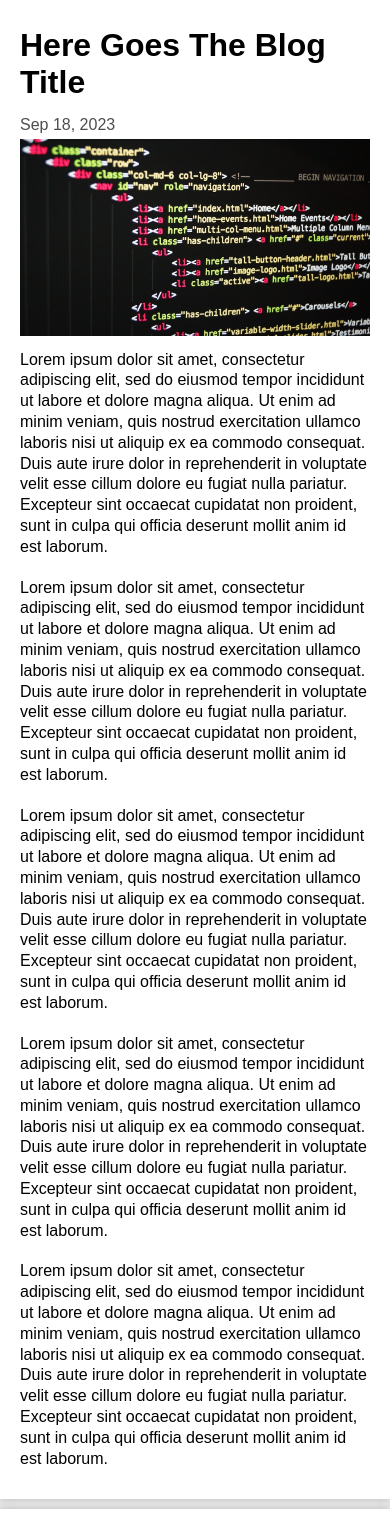
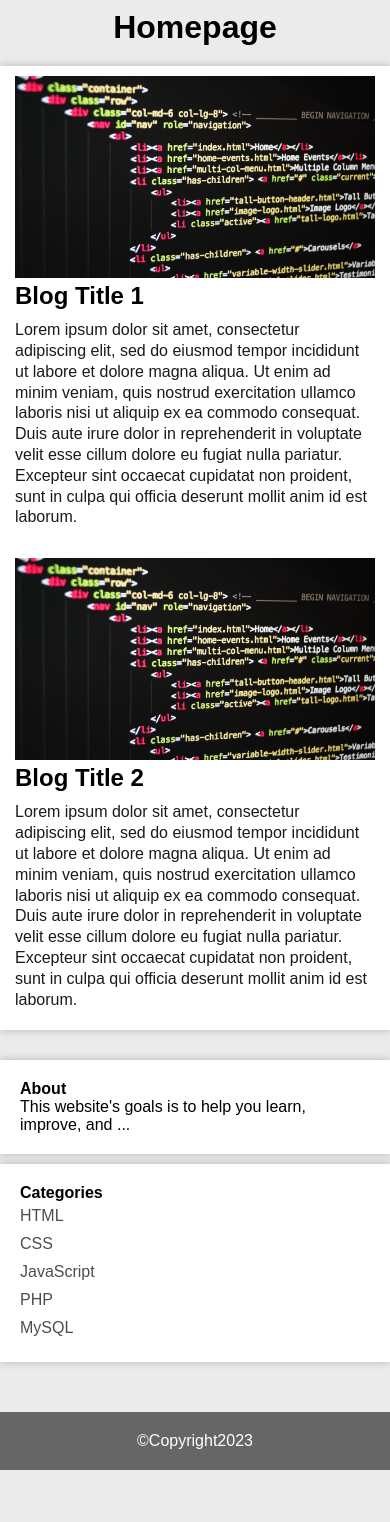
Before and after one commit to balbarona09/responsive-blog-layout-in-css, a plain HTML site: page index.html in a window 390 px wide. Shown: the part 78-1600 px from the top of the page. After the commit the page ends 1548 px from the top, so only its background shows below. Drawn offline with Linux system fonts and the light colour scheme.

Commit message:
Added a homepage

```diff
--- a/index.html
+++ b/index.html
@@ -12,7 +12,7 @@
     <nav>
       <div class="navbar" id="navbar">
         <button class="navbar-close" id="navbar-close">&times;</button>
-        <a href="#home" class="navbar-link"><img src="logo.svg" class="navbar-logo" alt="home"></a>
+        <a href="./" class="navbar-link"><img src="logo.svg" class="navbar-logo" alt="home"></a>
         <a href="#about" class="navbar-link">About</a>
         <a href="#contact" class="navbar-link">Contact</a>
         <a href="#privacy-policy" class="navbar-link">Privacy Policy</a>
@@ -20,20 +20,25 @@
       </div>
       <div class="navbar-small-screen">
         <button id="navbar-open" class="navbar-open"><i class="fas fa-bars"></i></button>
-        <a href="#home" class="navbar-link"><img src="logo.svg" class="navbar-logo" alt="home"></a>
+        <a href="./" class="navbar-link"><img src="logo.svg" class="navbar-logo" alt="home"></a>
       </div>
     </nav>
+    <h1 class="page-title">Homepage</h1>
     <div class="top-container">
-      <main class="main-content">
-        <h1 class="blog-title">Here Goes The Blog Title</h1>
-        <p class="blog-date">Sep 18, 2023</p>
-        <img src="pexels-pixabay-270404.jpg" alt="image" class="image">
-        <div>
-          <p class="blog-paragraph">Lorem ipsum dolor sit amet, consectetur adipiscing elit, sed do eiusmod tempor incididunt ut labore et dolore magna aliqua. Ut enim ad minim veniam, quis nostrud exercitation ullamco laboris nisi ut aliquip ex ea commodo consequat. Duis aute irure dolor in reprehenderit in voluptate velit esse cillum dolore eu fugiat nulla pariatur. Excepteur sint occaecat cupidatat non proident, sunt in culpa qui officia deserunt mollit anim id est laborum.</p>
-          <p class="blog-paragraph">Lorem ipsum dolor sit amet, consectetur adipiscing elit, sed do eiusmod tempor incididunt ut labore et dolore magna aliqua. Ut enim ad minim veniam, quis nostrud exercitation ullamco laboris nisi ut aliquip ex ea commodo consequat. Duis aute irure dolor in reprehenderit in voluptate velit esse cillum dolore eu fugiat nulla pariatur. Excepteur sint occaecat cupidatat non proident, sunt in culpa qui officia deserunt mollit anim id est laborum.</p>
-          <p class="blog-paragraph">Lorem ipsum dolor sit amet, consectetur adipiscing elit, sed do eiusmod tempor incididunt ut labore et dolore magna aliqua. Ut enim ad minim veniam, quis nostrud exercitation ullamco laboris nisi ut aliquip ex ea commodo consequat. Duis aute irure dolor in reprehenderit in voluptate velit esse cillum dolore eu fugiat nulla pariatur. Excepteur sint occaecat cupidatat non proident, sunt in culpa qui officia deserunt mollit anim id est laborum.</p>
-          <p class="blog-paragraph">Lorem ipsum dolor sit amet, consectetur adipiscing elit, sed do eiusmod tempor incididunt ut labore et dolore magna aliqua. Ut enim ad minim veniam, quis nostrud exercitation ullamco laboris nisi ut aliquip ex ea commodo consequat. Duis aute irure dolor in reprehenderit in voluptate velit esse cillum dolore eu fugiat nulla pariatur. Excepteur sint occaecat cupidatat non proident, sunt in culpa qui officia deserunt mollit anim id est laborum.</p>
-          <p class="blog-paragraph">Lorem ipsum dolor sit amet, consectetur adipiscing elit, sed do eiusmod tempor incididunt ut labore et dolore magna aliqua. Ut enim ad minim veniam, quis nostrud exercitation ullamco laboris nisi ut aliquip ex ea commodo consequat. Duis aute irure dolor in reprehenderit in voluptate velit esse cillum dolore eu fugiat nulla pariatur. Excepteur sint occaecat cupidatat non proident, sunt in culpa qui officia deserunt mollit anim id est laborum.</p>
+      <main class="main-content homepage">
+        <div class="blog-post-item">
+          <a href="post.html" class="blog-link">
+            <img src="pexels-pixabay-270404.jpg" alt="image1" class="image">
+            <h2>Blog Title 1</h2>
+          </a>
+          <p class="blog-text">Lorem ipsum dolor sit amet, consectetur adipiscing elit, sed do eiusmod tempor incididunt ut labore et dolore magna aliqua. Ut enim ad minim veniam, quis nostrud exercitation ullamco laboris nisi ut aliquip ex ea commodo consequat. Duis aute irure dolor in reprehenderit in voluptate velit esse cillum dolore eu fugiat nulla pariatur. Excepteur sint occaecat cupidatat non proident, sunt in culpa qui officia deserunt mollit anim id est laborum.</p>
+        </div>
+        <div class="blog-post-item">
+          <a href="post.html" class="blog-link">
+            <img src="pexels-pixabay-270404.jpg" alt="image1" class="image">
+            <h2>Blog Title 2</h2>
+          </a>
+          <p class="blog-text">Lorem ipsum dolor sit amet, consectetur adipiscing elit, sed do eiusmod tempor incididunt ut labore et dolore magna aliqua. Ut enim ad minim veniam, quis nostrud exercitation ullamco laboris nisi ut aliquip ex ea commodo consequat. Duis aute irure dolor in reprehenderit in voluptate velit esse cillum dolore eu fugiat nulla pariatur. Excepteur sint occaecat cupidatat non proident, sunt in culpa qui officia deserunt mollit anim id est laborum.</p>
         </div>
       </main>
       <aside class="side-container">
--- a/style.css
+++ b/style.css
@@ -1,3 +1,4 @@
+/* CSS Reset - Start */
 * {
   padding: 0;
   margin: 0;
@@ -7,6 +8,9 @@ body {
   font-family: sans-serif;
   background: hsl(0, 0%, 92%);
 }
+/* CSS Reset - End */
+
+/* Navbar - Start */
 .navbar {
   display: flex;
   justify-content: space-evenly;
@@ -29,9 +33,6 @@ body {
 }
 .navbar-small-screen, .navbar-close {
   display: none;
-}
-.content {
-  padding: 20px;
 }
 
 @media screen and (max-width: 992px) {
@@ -86,7 +87,9 @@ body {
     width: 270px;
   }
 }
+/* Navbar - End */
 
+/* Content Layout - Start*/
 .top-container {
   display: flex;
   flex-wrap: wrap;
@@ -101,33 +104,64 @@ body {
 }
 .main-content, .side-content {
   box-shadow: 0px 0px 8px hsl(0, 0%, 70%);
-  padding: 20px;
   background: white;
   margin-bottom: 10px;
 }
+.side-content {
+  padding: 20px;
+}
+
+/* For Homepage */
+.main-content.homepage {
+  display: flex;
+  flex-wrap: wrap;
+}
+.blog-post-item {
+  flex-basis: 50%;
+  padding: 10px 15px;
+}
+/* For Blog Post */
+.main-content.post {
+  padding: 20px;
+}
 
 @media screen and (max-width: 992px) {
-  .main-content, .side-container {
+  .main-content, .side-container, .blog-post-item {
     flex-basis: 100%;
   }
   .top-container, .side-container {
-    padding: 0;
+    padding: 20px 0;
   }
 }
+/* Content Layout - End*/
 
-.blog-title {
-  padding: 10px 0;
+/*Content Styling - Start */
+
+/* For Homepage */
+.page-title {
+  text-align: center;
+  margin-top: 12px;
 }
+.blog-link {
+  text-decoration: none;
+  color: black;
+}
+.blog-link:hover {
+  color: blue;
+}
+/* For Blog Post */
 .blog-date {
   padding: 5px 0;
   color: hsl(0, 0%, 30%);
 }
+
+.blog-text {
+  padding: 10px 0;
+  line-height: 1.3rem;
+  color: hsl(0, 0%, 10%);
+}
 .image {
   width: 100%;
-}
-.blog-paragraph {
-  padding: 10px 0;
-  line-height: 1.3rem;
 }
 
 .sidebar-title {
@@ -145,9 +179,11 @@ body {
   color: blue;
 }
 
+/* Footer - Start*/
 .footer {
   background: hsl(0, 0%, 40%);
   padding: 20px;
   color: white;
   text-align: center;
 }
+/* Footer - Start*/
```
Also changed, not shown: post.html (added, +61 -0 lines).
